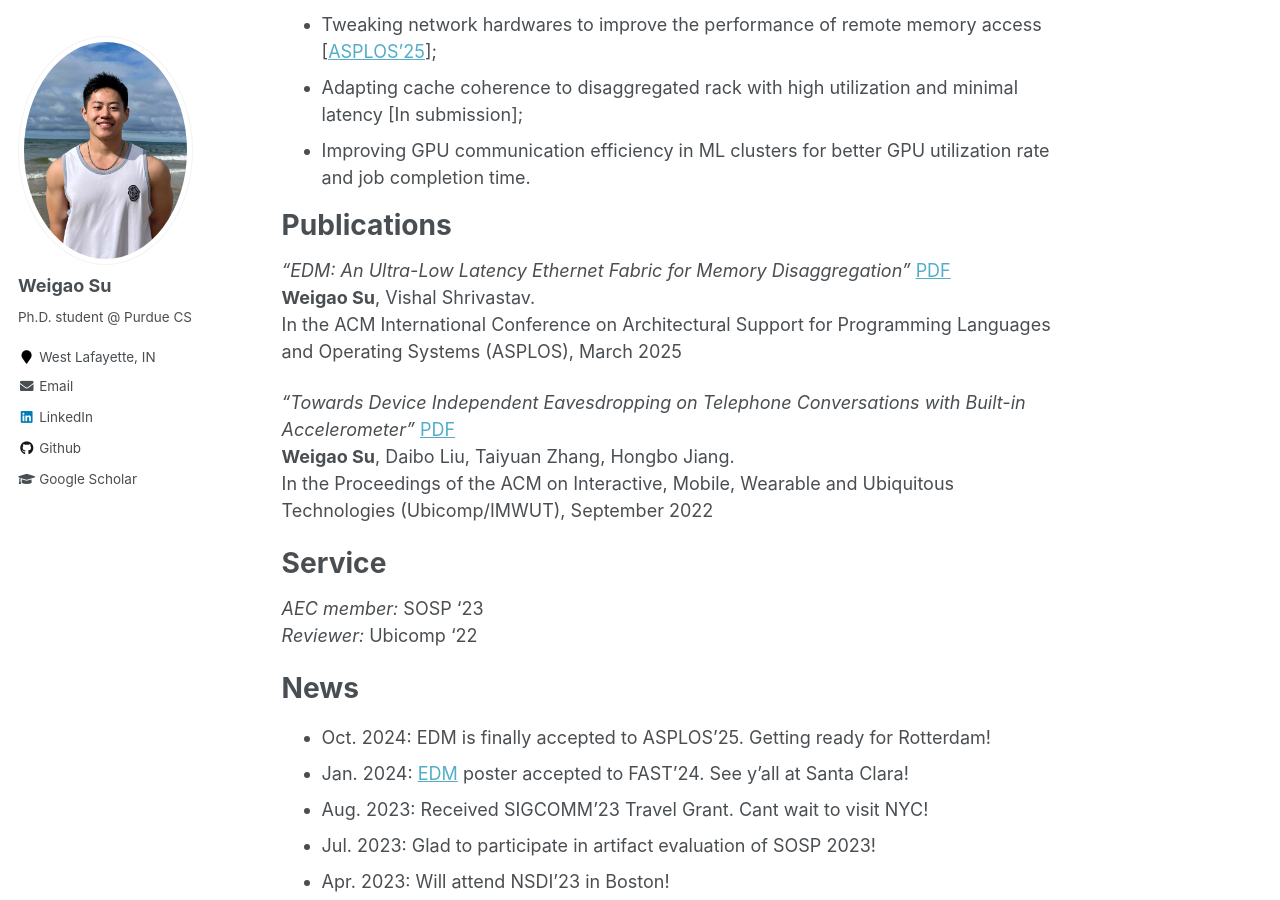
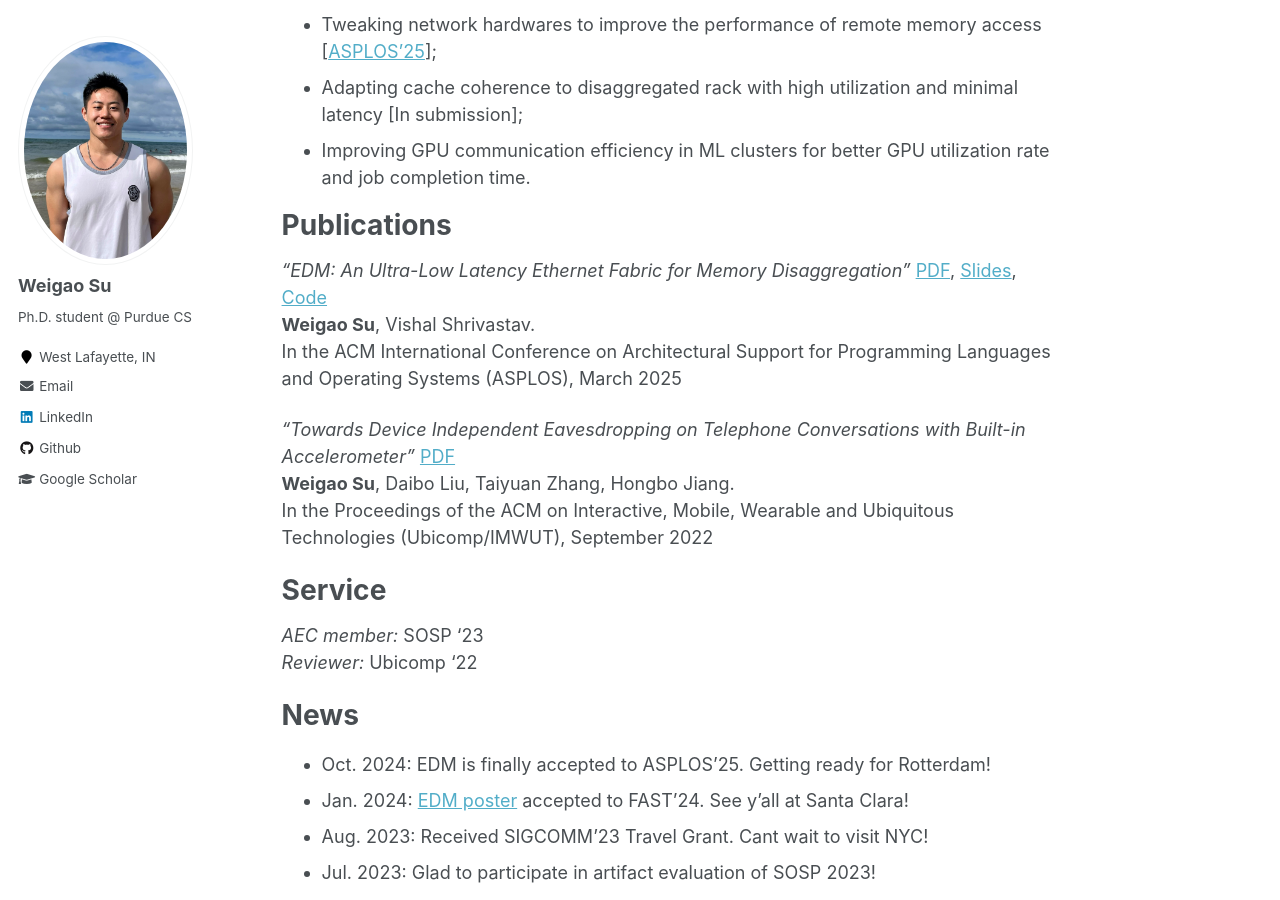
Before and after one commit to wegul/wegul.github.io, a Jekyll site: the page built from _pages/about.md, in a window 1280 px wide and 900 px high, scrolled down 535 px. Built offline with Jekyll 4.4.1, drawn with Linux system fonts in a browser that asks for light colours.

Commit message:
update edm files

```diff
--- a/_pages/about.md
+++ b/_pages/about.md
@@ -30,7 +30,7 @@
 
 Publications
 ======
-*"EDM: An Ultra-Low Latency Ethernet Fabric for Memory Disaggregation"* [PDF](https://dl.acm.org/doi/abs/10.1145/3669940.3707221)
+*"EDM: An Ultra-Low Latency Ethernet Fabric for Memory Disaggregation"* [PDF](https://dl.acm.org/doi/abs/10.1145/3669940.3707221), [Slides](https://wegul.github.io/files/EDM-Slides.pdf), [Code](https://github.com/wegul/EDM)
 **Weigao Su**, Vishal Shrivastav.
 In the ACM International Conference on Architectural Support for Programming Languages and Operating Systems (ASPLOS), March 2025
 
@@ -49,7 +49,7 @@
 News
 ======
 * Oct. 2024: EDM is finally accepted to ASPLOS'25. Getting ready for Rotterdam!
-* Jan. 2024: [EDM](https://wegul.github.io/files/EDM_WIP_FAST_24.pdf) poster accepted to FAST'24. See y'all at Santa Clara!
+* Jan. 2024: [EDM poster](https://wegul.github.io/files/EDM-Poster.pdf)  accepted to FAST'24. See y'all at Santa Clara!
 * Aug. 2023: Received SIGCOMM'23 Travel Grant. Cant wait to visit NYC!
 * Jul. 2023: Glad to participate in artifact evaluation of SOSP 2023!
 * Apr. 2023: Will attend NSDI'23 in Boston!
```
Also changed, not shown: 3 other files.
